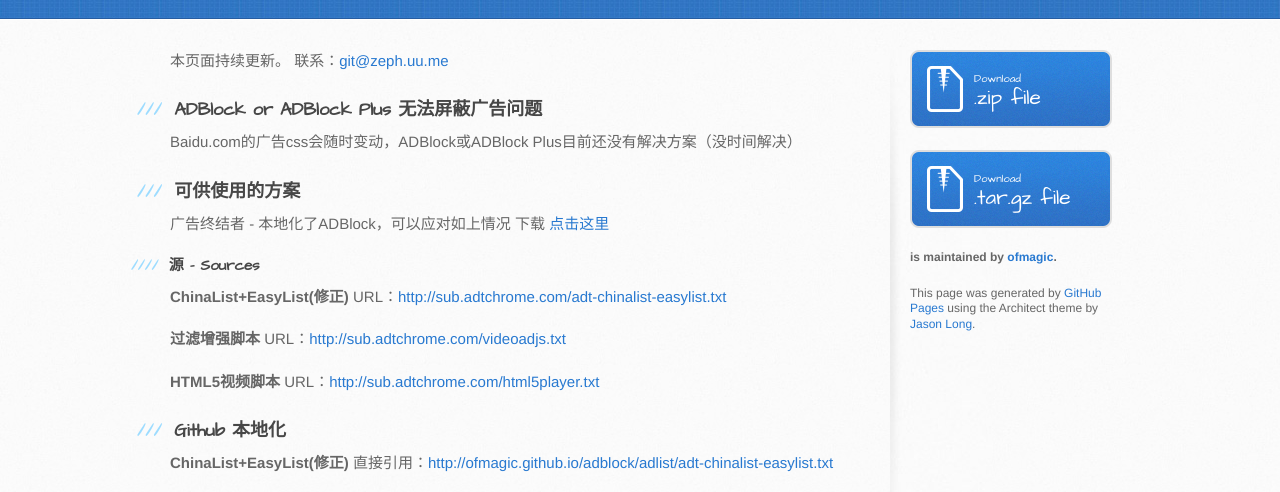
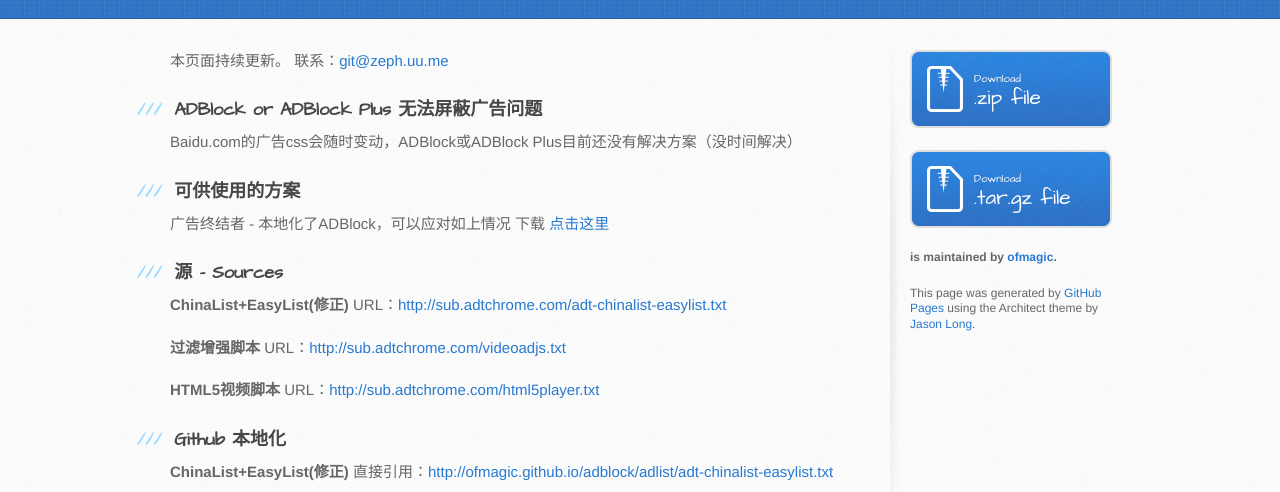
Before and after one commit to ofmagic/adblock, a plain HTML site: page index.html in a window 1280 px wide. Shown: the part 288-780 px from the top of the page. Drawn offline with Linux system fonts and the light colour scheme.

```diff
--- a/index.html
+++ b/index.html
@@ -42,8 +42,8 @@
 <p>广告终结者 - 本地化了ADBlock，可以应对如上情况
 下载 <a href="https://chrome.google.com/webstore/detail/fpdnjdlbdmifoocedhkighhlbchbiikl">点击这里</a></p>
 
-<h4>
-<a id="源---sources" class="anchor" href="#%E6%BA%90---sources" aria-hidden="true"><span aria-hidden="true" class="octicon octicon-link"></span></a>源 - Sources</h4>
+<h3>
+<a id="源---sources" class="anchor" href="#%E6%BA%90---sources" aria-hidden="true"><span aria-hidden="true" class="octicon octicon-link"></span></a>源 - Sources</h3>
 
 <p><strong>ChinaList+EasyList(修正)</strong> URL：<a href="http://sub.adtchrome.com/adt-chinalist-easylist.txt">http://sub.adtchrome.com/adt-chinalist-easylist.txt</a></p>
 
```
Also changed, not shown: params.json (+1 -1 lines).
